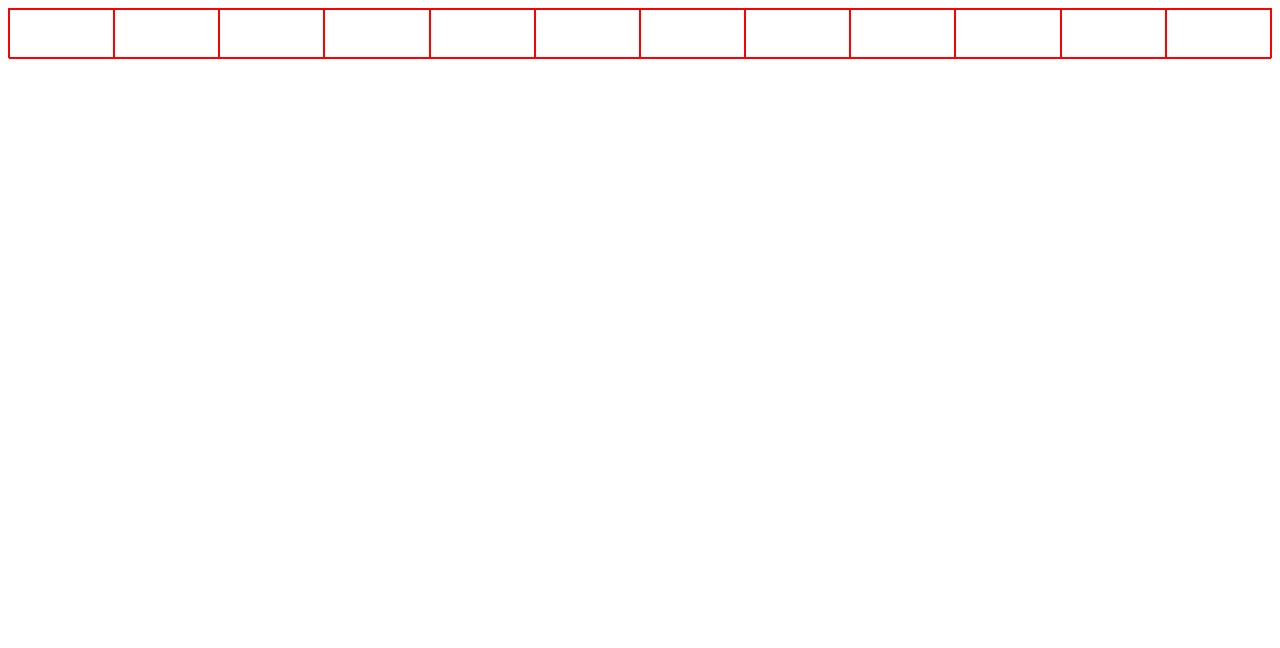
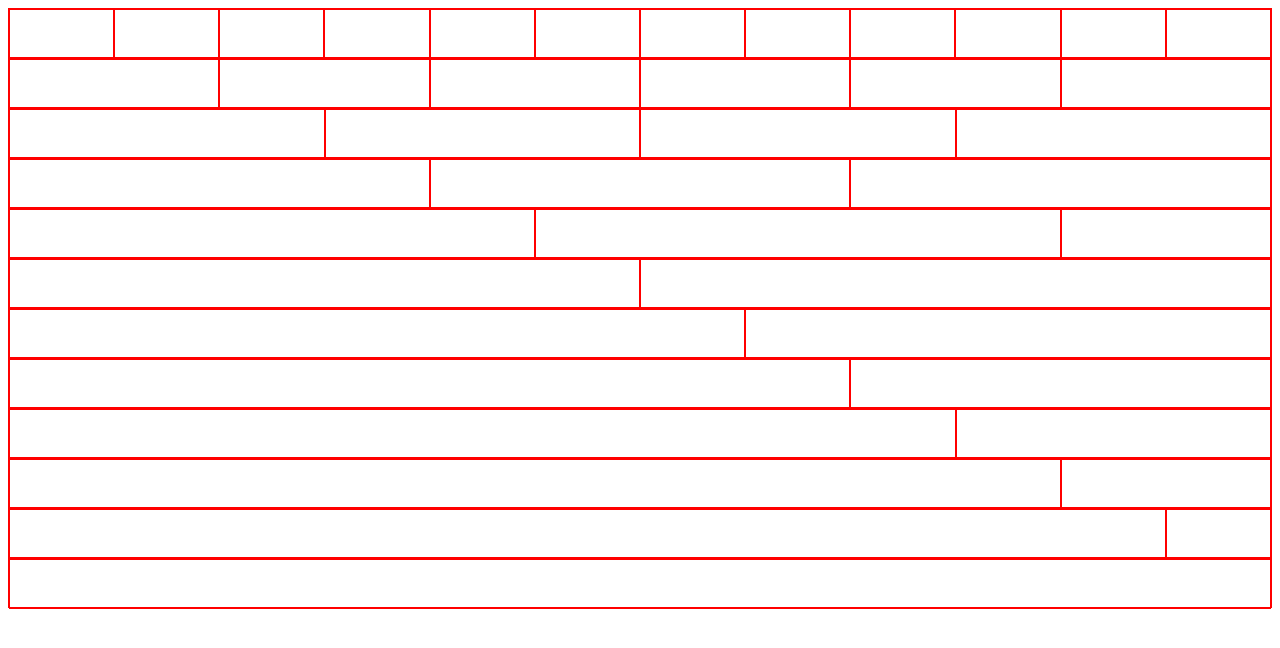
Before and after one commit to amitomer/shoestrap, a plain HTML site: page index.html in a window 1280 px wide. Drawn offline with Linux system fonts and the light colour scheme.

Commit message:
Complete-12-Columns

```diff
--- a/index.html
+++ b/index.html
@@ -21,6 +21,59 @@
         <div class="col-1"></div>
         <div class="col-1"></div>
     </div>
+    <div class="row">
+            <div class="col-2"></div>
+            <div class="col-2"></div>
+            <div class="col-2"></div>
+            <div class="col-2"></div>
+            <div class="col-2"></div>
+            <div class="col-2"></div>
+    </div>
+    <div class= "row">
+            <div class="col-3"></div>
+            <div class="col-3"></div>
+            <div class="col-3"></div>
+            <div class="col-3"></div>
+    </div>
+    <div class= "row">
+            <div class="col-4"></div>
+            <div class="col-4"></div>
+            <div class="col-4"></div>
+    </div>
+    <div class= "row">
+            <div class="col-5"></div>
+            <div class="col-5"></div>
+            <div class="col-2"></div>
+    </div>
+    <div class= "row">
+            <div class="col-6"></div>
+            <div class="col-6"></div>
+    </div>
+    <div class= "row">
+            <div class="col-7"></div>
+            <div class="col-5"></div>
+    </div>
+    <div class= "row">
+            <div class="col-8"></div>
+            <div class="col-4"></div>
+    </div>
+    <div class= "row">
+            <div class="col-9"></div>
+            <div class="col-3"></div>
+    </div>
+    <div class= "row">
+            <div class="col-10"></div>
+            <div class="col-2"></div>
+    </div>
+    <div class= "row">
+            <div class="col-11"></div>
+            <div class="col-1"></div>
+    </div>
+    <div class= "row">
+            <div class="col-12"></div>
+    </div>
+
+
 </body>
 
 </html>
--- a/shoestrap.css
+++ b/shoestrap.css
@@ -3,6 +3,55 @@
     width: 8.33333333%;
   }
 
+.col-2 {
+    float: left;
+    width: 16.66666666%
+}
+.col-3 {
+    float: left;
+    width: 25%;
+  }
+
+.col-4 {
+    float: left;
+    width: 33.33333333%
+}
+.col-5 {
+    float: left;
+    width: 41.66666666%;
+  }
+
+.col-6 {
+    float: left;
+    width: 50%
+}
+.col-7 {
+    float: left;
+    width: 58.333333333%;
+  }
+
+.col-8 {
+    float: left;
+    width: 66.66666666%
+}
+.col-9 {
+    float: left;
+    width: 75%;
+  }
+
+.col-10 {
+    float: left;
+    width: 83.3333333%
+}
+.col-11 {
+    float: left;
+    width: 91.66666666%;
+  }
+
+.col-12 {
+    float: left;
+    width: 100%
+}
 div {
     height: 50px;
     border: 1px solid red;
```
